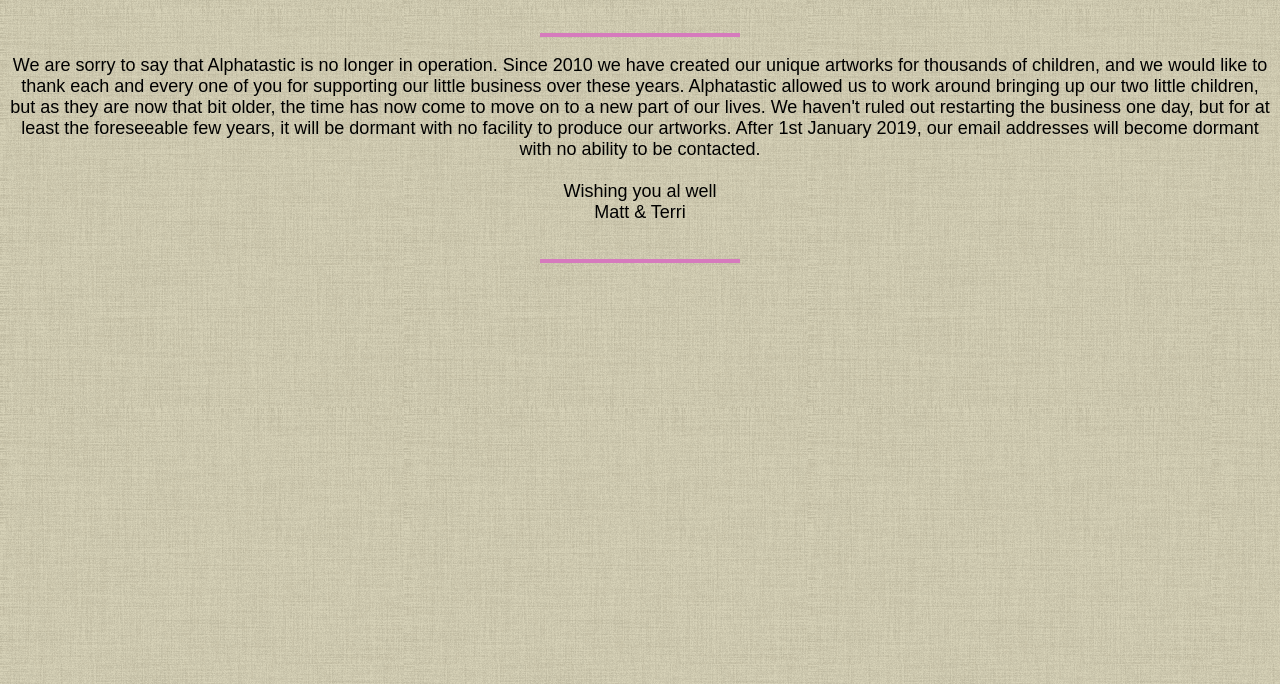
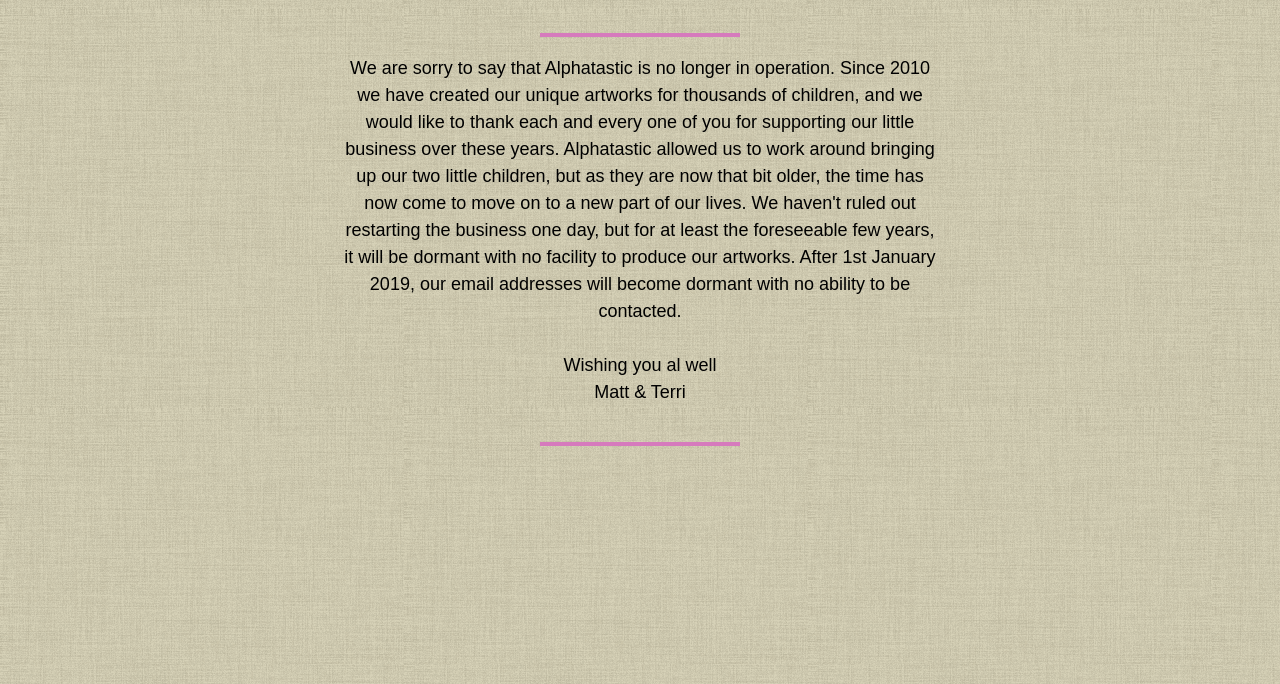
Before and after one commit to uxsw/alphatastic, a plain HTML site: page index.html in a window 1280 px wide. Shown: the part 134-818 px from the top of the page. Drawn offline with Linux system fonts and the light colour scheme.

Commit message:
Update index.html

```diff
--- a/index.html
+++ b/index.html
@@ -26,8 +26,8 @@
     max-width: 600px;
   }
 
-  .at-message_p:before,
-  .at-message_p:after {
+  .at-message:before,
+  .at-message:after {
     display: block;
     width: 200px;
     height: 4px;
@@ -53,7 +53,7 @@
 <div class="container_12">
   <div class="grid_12 alpha">
 
-    <p class="at-message_p">
+    <p class="at-message">
       We are sorry to say that Alphatastic is no longer in operation. Since 2010 we have created our unique artworks for thousands of children, and we would like to thank each and every one of you for supporting our little business over these years. Alphatastic allowed us to work around bringing up our two little children, but as they are now that bit older, the time has now come to move on to a new part of our lives. We haven't ruled out restarting the business one day, but for at least the foreseeable few years, it will be dormant with no facility to produce our artworks.  After 1st January 2019, our email addresses will become dormant with no ability to be contacted.
       <br/><br />Wishing you al well<br />
       Matt &amp; Terri
```
